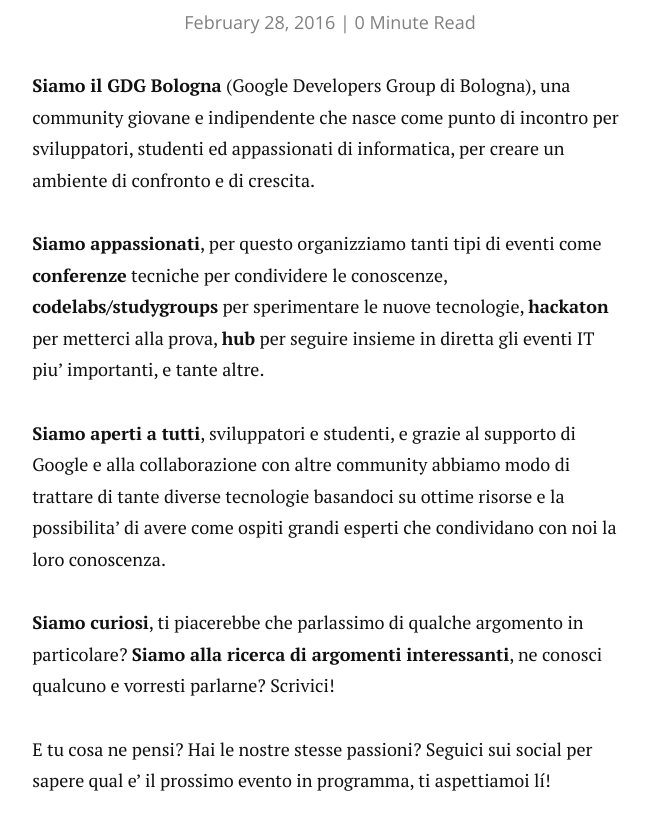
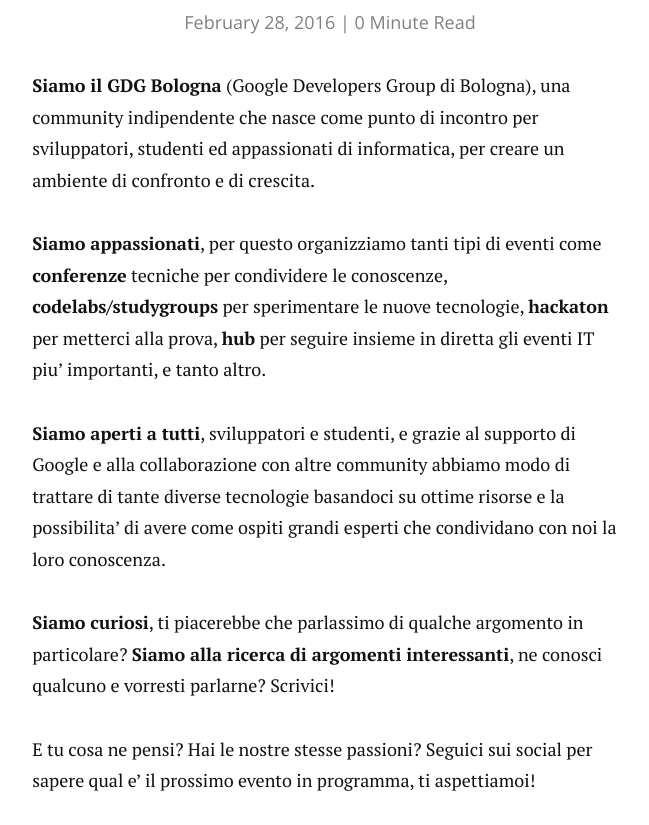
Before and after one commit to gdgbologna/gdgbologna.github.io, a Jekyll site: the page built from _posts/2016-02-28-presentazione.markdown, in a window 1280 px wide and 1400 px high, cut to the strip 368-1193 px from the top of the window. Shown: the whole strip, without its empty margins (310-959 px from the left). Built offline with Jekyll 4.4.1, drawn with Linux system fonts in a browser that asks for light colours; nearby versions of some CDN libraries.

Commit message:
Update 2016-02-28-presentazione.markdown

```diff
--- a/_posts/2016-02-28-presentazione.markdown
+++ b/_posts/2016-02-28-presentazione.markdown
@@ -3,9 +3,9 @@
 title:  "Presentazione"
 date:   2016-02-28
 ---
-**Siamo il GDG Bologna** (Google Developers Group di Bologna), una community giovane e indipendente che nasce come punto di incontro per sviluppatori, studenti ed appassionati di informatica, per creare un ambiente di confronto e di crescita.
+**Siamo il GDG Bologna** (Google Developers Group di Bologna), una community indipendente che nasce come punto di incontro per sviluppatori, studenti ed appassionati di informatica, per creare un ambiente di confronto e di crescita.
 
-**Siamo appassionati**, per questo organizziamo tanti tipi di eventi come **conferenze** tecniche per condividere le conoscenze, **codelabs/studygroups** per sperimentare le nuove tecnologie, **hackaton** per metterci alla prova, **hub** per seguire insieme in diretta gli eventi IT piu' importanti, e tante altre.
+**Siamo appassionati**, per questo organizziamo tanti tipi di eventi come **conferenze** tecniche per condividere le conoscenze, **codelabs/studygroups** per sperimentare le nuove tecnologie, **hackaton** per metterci alla prova, **hub** per seguire insieme in diretta gli eventi IT piu' importanti, e tanto altro.
 
 **Siamo aperti a tutti**, sviluppatori e studenti, e grazie al supporto di Google e alla collaborazione con altre community abbiamo modo di trattare di tante diverse tecnologie basandoci su ottime risorse e la possibilita' di avere come ospiti grandi esperti che condividano con noi la loro conoscenza.
 
@@ -14,7 +14,7 @@
 Scrivici!
 
 E tu cosa ne pensi? Hai le nostre stesse passioni?
-Seguici sui social per sapere qual e' il prossimo evento in programma, ti aspettiamoi lí!
+Seguici sui social per sapere qual e' il prossimo evento in programma, ti aspettiamoi!
 
 
 <iframe src="https://www.google.com/maps/d/u/0/embed?mid=zYqxIJZmpTVI.kGhUu_bLLyCQ" width="640" height="480"></iframe>
```
